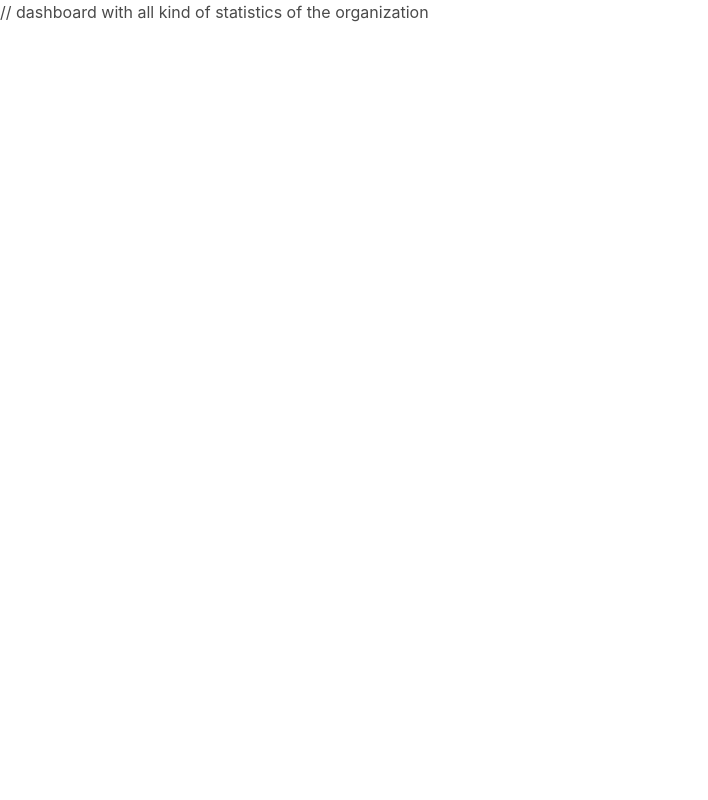
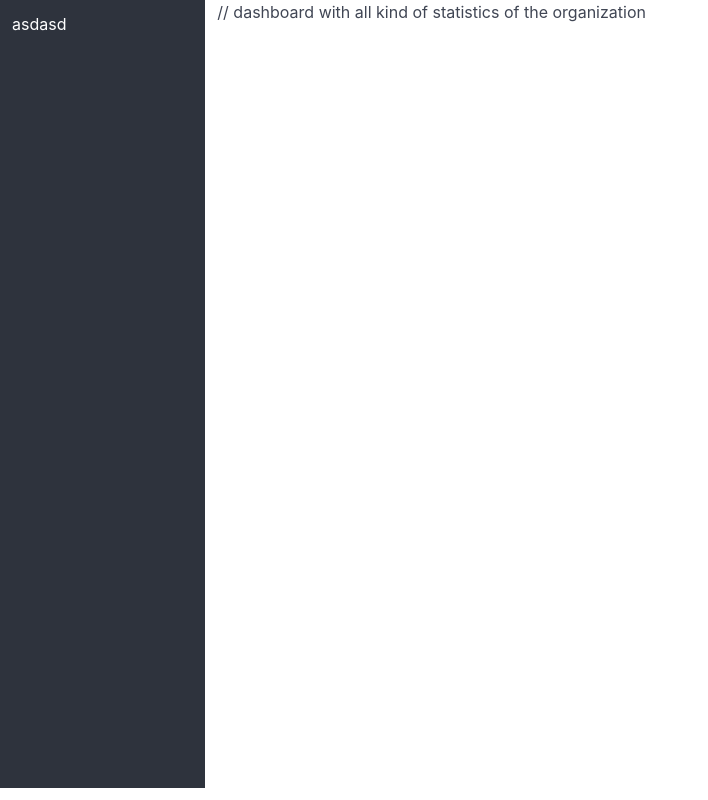
Before and after one commit to jurgisjaska/binbogami-web, a Vue app: page /dashboard in a window 1280 px wide. Shown: the whole page, without its empty margins (0-708 px from the left). Built offline with nearby package versions, Linux system fonts and the light colour scheme.

Commit message:
Adds semi-random code changes

```diff
--- a/index.html
+++ b/index.html
@@ -1,5 +1,5 @@
 <!DOCTYPE html>
-<html lang="en">
+<html lang="en" class="theme-light">
   <head>
     <meta charset="UTF-8">
     <link rel="icon" href="/favicon.ico">
--- a/package.json
+++ b/package.json
@@ -12,7 +12,7 @@
   },
   "dependencies": {
     "axios": "^1.6.7",
-    "bulma": "^0.9.4",
+    "bulma": "^1.0.2",
     "dotenv": "^16.4.5",
     "jwt-decode": "^4.0.0",
     "moment": "^2.30.1",
@@ -27,7 +27,7 @@
     "eslint": "^8.49.0",
     "eslint-plugin-vue": "^9.17.0",
     "prettier": "^3.0.3",
-    "sass": "^1.72.0",
+    "sass": "^1.77.8",
     "sass-loader": "^14.1.1",
     "vite": "^5.0.10"
   }
--- a/src/component/navigation/NavigationBar.vue
+++ b/src/component/navigation/NavigationBar.vue
@@ -1,27 +1,27 @@
 <script setup>
+import { useOrganizationStore } from "@/store/organization.js";
+import { useTokenStore } from "@/store/token.js";
+import { useUserStore } from "@/store/user.js";
+import { computed } from "vue";
 import { RouterLink, useRouter } from "vue-router";
-import { computed } from "vue";
-import { useUserStore } from "@/store/user.js";
-import { useTokenStore } from "@/store/token.js";
-import { useOrganizationStore } from "@/store/organization.js";
 
-const userStore = useUserStore()
-const tokenStore = useTokenStore()
-const organizationStore = useOrganizationStore()
-const router = useRouter()
-const user = computed(() => userStore.get)
+const userStore = useUserStore();
+const tokenStore = useTokenStore();
+const organizationStore = useOrganizationStore();
+const router = useRouter();
+const user = computed(() => userStore.get);
 
 const signout = () => {
   tokenStore.clear();
   userStore.clear();
   organizationStore.clear();
 
-  router.push({name: "home"});
-}
+  router.push({ name: "home" });
+};
 </script>
 
 <template>
-  <nav class="navbar" role="navigation" aria-label="main navigation">
+  <nav class="navbar has-shadow" role="navigation" aria-label="main navigation">
     <div class="navbar-brand">
       <RouterLink class="navbar-item" to="/">
         <img src="https://picsum.photos/112/23" width="112" height="28" alt="">
--- /dev/null
+++ b/src/component/navigation/SideMenu.vue
@@ -0,0 +1,15 @@
+<script setup>
+
+</script>
+
+<template>
+  <div class="column is-2 has-background-dark is-fullheight has-text-white p-5">
+      asdasd
+  </div>
+</template>
+
+<style scoped>
+.column.is-fullheight {
+  min-height: 100vh;
+}
+</style>
--- a/src/layout/DashboardLayout.vue
+++ b/src/layout/DashboardLayout.vue
@@ -1,3 +1,13 @@
+<script setup lang="ts">
+import SideMenu from '@/component/navigation/SideMenu.vue'
+</script>
+
 <template>
-    <slot/>
+    <section class="columns">
+      <SideMenu />
+
+      <main class="column">
+        <slot/>
+      </main>
+    </section>
 </template>
--- a/src/layout/DefaultLayout.vue
+++ b/src/layout/DefaultLayout.vue
@@ -5,7 +5,7 @@ import NavigationBar from "@/component/navigation/NavigationBar.vue";
 
 <template>
   <header>
-    <NavigationBar></NavigationBar>
+    <NavigationBar />
   </header>
   <slot />
 </template>
--- a/src/main.js
+++ b/src/main.js
@@ -1,4 +1,4 @@
-import "bulma/css/bulma.css"
+import "bulma/bulma.scss"
 import "@/asset/main.scss"
 
 import { createApp } from "vue"
--- a/src/view/DashboardView.vue
+++ b/src/view/DashboardView.vue
@@ -1,5 +1,5 @@
 <template>
-  <main>
+  <div>
     // dashboard with all kind of statistics of the organization
-  </main>
+  </div>
 </template>
```
Also changed, not shown: 1 other file (tests, documents, lock files or other folders).
